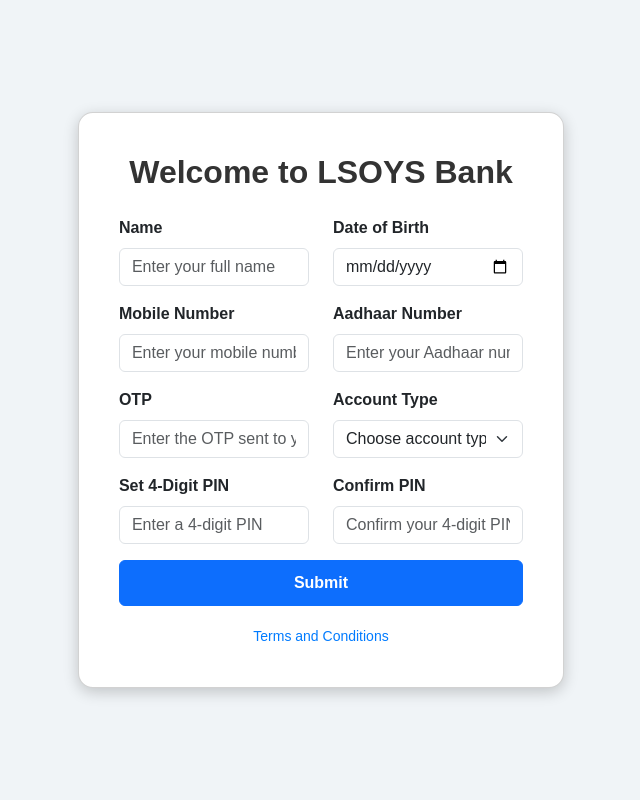
After one commit to rohandhadke/criminal-detection-system, a Python web app: template atm-simulator-app/templates/create_account.html in a window 1280 px wide. The commit adds this page. Shown: the whole page, without its empty margins (319-959 px from the left). Run offline with Jinja, Linux system fonts and the light colour scheme; the template is opened without the code that fills it, so the values that code supplies are empty.

Commit message:
Adding files

```diff
--- /dev/null
+++ b/atm-simulator-app/templates/create_account.html
@@ -0,0 +1,153 @@
+<!DOCTYPE html>
+<html lang="en">
+<head>
+  <meta charset="UTF-8">
+  <meta name="viewport" content="width=device-width, initial-scale=1.0">
+  <title>Create New Bank Account</title>
+  <!-- Bootstrap CSS -->
+  <link
+    href="https://cdn.jsdelivr.net/npm/bootstrap@5.3.0-alpha3/dist/css/bootstrap.min.css"
+    rel="stylesheet">
+  <style>
+    body, html {
+      height: 100%;
+      margin: 0;
+      display: flex;
+      justify-content: center;
+      align-items: center;
+      background-color: #f0f4f7;
+      font-family: Arial, sans-serif;
+    }
+    .card {
+      width: 85%; /* Increased width */
+      max-width: 1200px;
+      padding: 40px;
+      box-shadow: 0 4px 15px rgba(0, 0, 0, 0.2);
+      border-radius: 15px;
+      background: #ffffff;
+    }
+    h2 {
+      font-weight: bold;
+      text-align: center;
+      color: #333;
+    }
+    .form-label {
+      font-weight: bold;
+    }
+    .btn-primary {
+      width: 100%;
+      padding: 10px;
+      font-size: 16px;
+      font-weight: bold;
+    }
+    .form-text {
+      margin-top: 20px;
+      text-align: center;
+    }
+    .form-text a {
+      text-decoration: none;
+      color: #007bff;
+    }
+    .form-text a:hover {
+      text-decoration: underline;
+    }
+  </style>
+</head>
+<body>
+  <div class="card">
+    <h2 class="mb-4">Welcome to LSOYS Bank</h2>
+    <form id="createAccountForm">
+      <div class="row mb-3">
+        <div class="col-md-6">
+          <label for="name" class="form-label">Name</label>
+          <input type="text" class="form-control" id="name" placeholder="Enter your full name" required>
+        </div>
+        <div class="col-md-6">
+          <label for="dob" class="form-label">Date of Birth</label>
+          <input type="date" class="form-control" id="dob" required>
+        </div>
+      </div>
+      <div class="row mb-3">
+        <div class="col-md-6">
+          <label for="mobile" class="form-label">Mobile Number</label>
+          <input type="text" class="form-control" id="mobile" placeholder="Enter your mobile number" required>
+        </div>
+        <div class="col-md-6">
+          <label for="aadhaar" class="form-label">Aadhaar Number</label>
+          <input type="text" class="form-control" id="aadhaar" placeholder="Enter your Aadhaar number" required>
+        </div>
+      </div>
+      <div class="row mb-3">
+        <div class="col-md-6">
+          <label for="otp" class="form-label">OTP</label>
+          <input type="text" class="form-control" id="otp" placeholder="Enter the OTP sent to your mobile" required>
+        </div>
+        <div class="col-md-6">
+          <label for="accountType" class="form-label">Account Type</label>
+          <select class="form-select" id="accountType" required>
+            <option value="" disabled selected>Choose account type</option>
+            <option value="savings">Savings</option>
+            <option value="current">Current</option>
+          </select>
+        </div>
+      </div>
+      <div class="row mb-3">
+        <div class="col-md-6">
+          <label for="pin" class="form-label">Set 4-Digit PIN</label>
+          <input type="password" class="form-control" id="pin" placeholder="Enter a 4-digit PIN" required>
+        </div>
+        <div class="col-md-6">
+          <label for="confirmPin" class="form-label">Confirm PIN</label>
+          <input type="password" class="form-control" id="confirmPin" placeholder="Confirm your 4-digit PIN" required>
+        </div>
+      </div>
+      <button type="button" class="btn btn-primary" onclick="validateForm()">Submit</button>
+      <div class="form-text">
+        <a href="#">Terms and Conditions</a>
+      </div>
+    </form>
+  </div>
+
+  <!-- Bootstrap JS Bundle -->
+  <script
+    src="https://cdn.jsdelivr.net/npm/bootstrap@5.3.0-alpha3/dist/js/bootstrap.bundle.min.js"></script>
+  <script>
+    function validateForm() {
+      const name = document.getElementById('name').value.trim();
+      const dob = document.getElementById('dob').value.trim();
+      const mobile = document.getElementById('mobile').value.trim();
+      const aadhaar = document.getElementById('aadhaar').value.trim();
+      const otp = document.getElementById('otp').value.trim();
+      const accountType = document.getElementById('accountType').value.trim();
+      const pin = document.getElementById('pin').value.trim();
+      const confirmPin = document.getElementById('confirmPin').value.trim();
+
+      // Simple validations
+      if (!name || !dob || !mobile || !aadhaar || !otp || !accountType || !pin || !confirmPin) {
+        alert('Please fill in all the fields.');
+        return;
+      }
+      if (mobile.length !== 10 || isNaN(mobile)) {
+        alert('Enter a valid 10-digit mobile number.');
+        return;
+      }
+      if (aadhaar.length !== 12 || isNaN(aadhaar)) {
+        alert('Enter a valid 12-digit Aadhaar number.');
+        return;
+      }
+      if (pin.length !== 4 || isNaN(pin)) {
+        alert('Enter a valid 4-digit PIN.');
+        return;
+      }
+      if (pin !== confirmPin) {
+        alert('PIN and Confirm PIN do not match.');
+        return;
+      }
+
+      // If everything is valid
+      alert('Bank account created successfully! Now first deposit money to your bank account and then make any transactions.');
+      window.location.href = 'index.html';
+    }
+  </script>
+</body>
+</html>
```
Also changed, not shown: atm-simulator-app/templates/check_balance.html (added, +68 -0 lines), atm-simulator-app/templates/index.html (+8 -2 lines), atm-simulator-app/templates/main_menu.html (+25 -1 lines), atm-simulator-app/templates/other_services.html (added, +77 -0 lines).
